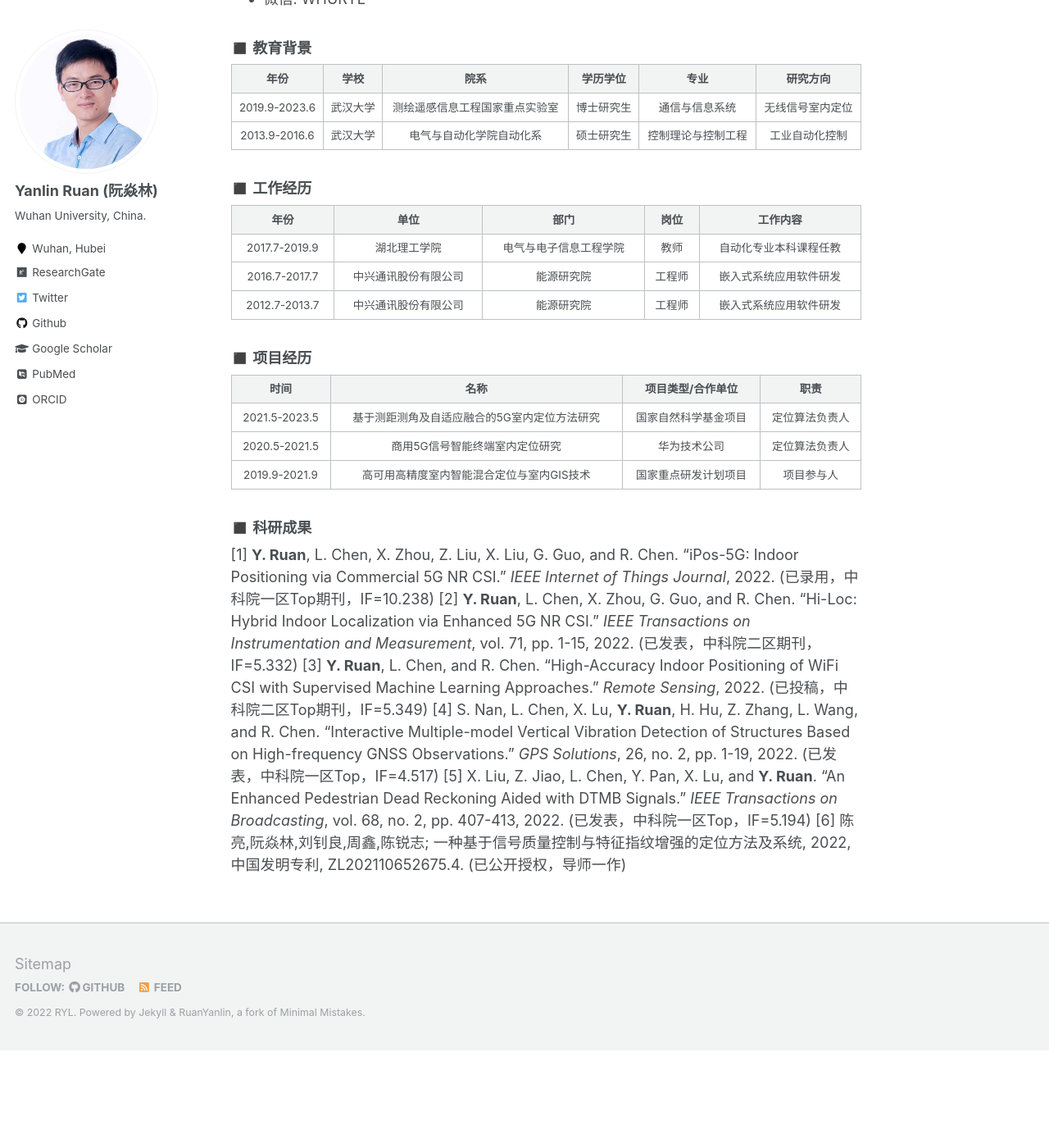
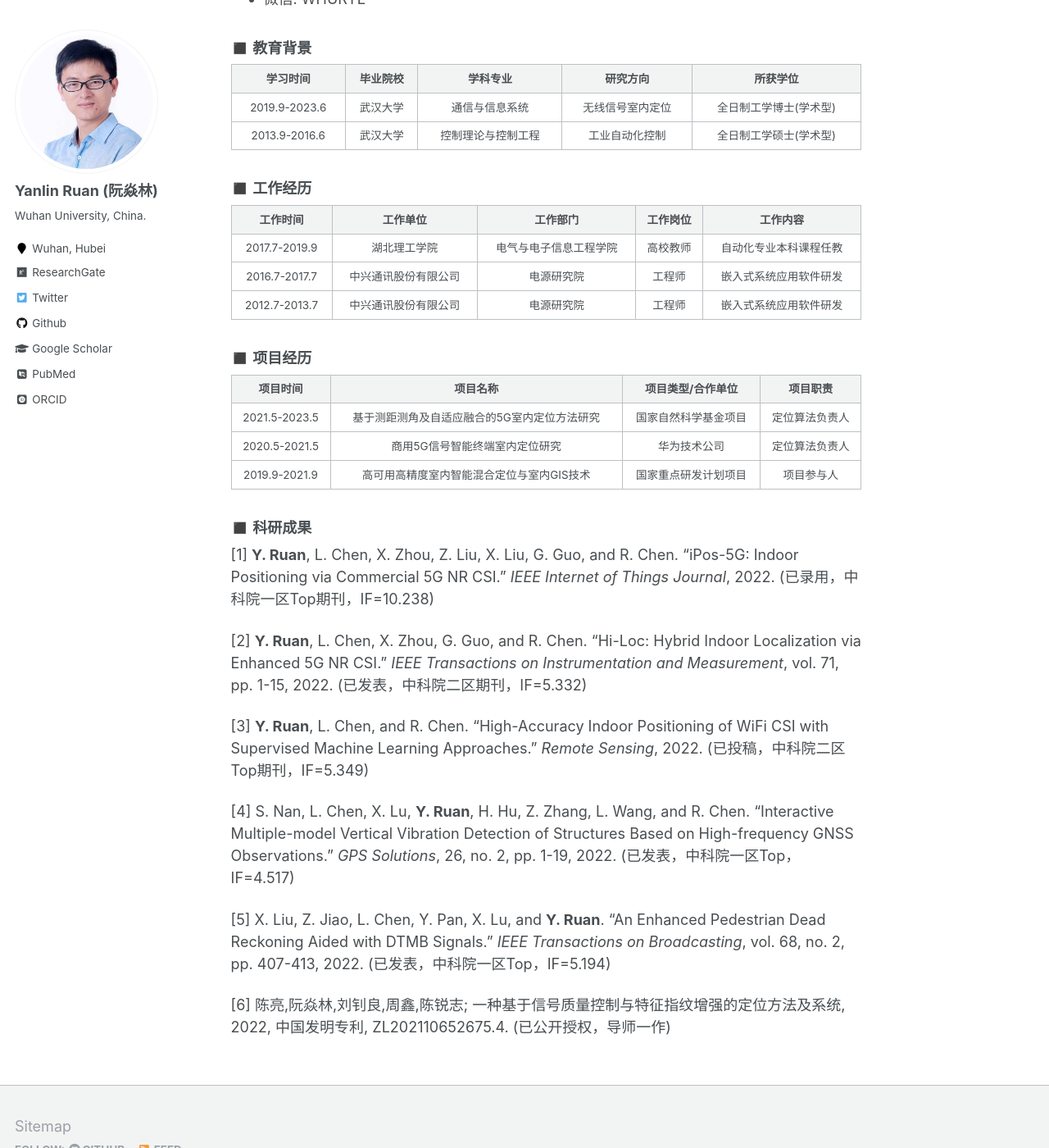
Before and after one commit to whuryl/whuryl.github.io, a Jekyll site: the page built from _pages/about.md, in a window 1280 px wide and 1400 px high, scrolled down 680 px. Shown: the whole window at 82% size. Built offline with Jekyll 4.4.1, drawn with Linux system fonts in a browser that asks for light colours; some web fonts are replaced; before the commit the page ends 1961 px from its top, so only the background shows below that.

Commit message:
Update about.md

```diff
--- a/_pages/about.md
+++ b/_pages/about.md
@@ -25,22 +25,22 @@ I received an M.S. degree in the major of Control Theory and Control Engineering
 
 ### ◼️ 教育背景
 
-|年份|学校|院系|学历学位|专业|研究方向|
-|:-:|:-:|:-:|:-:|:-:|:-:|
-|2019.9-2023.6|武汉大学|测绘遥感信息工程国家重点实验室|博士研究生|通信与信息系统|无线信号室内定位|
-|2013.9-2016.6|武汉大学|电气与自动化学院自动化系|硕士研究生|控制理论与控制工程|工业自动化控制|
+|学习时间|毕业院校|学科专业|研究方向|所获学位|
+|:-:|:-:|:-:|:-:|:-:|
+|2019.9-2023.6|武汉大学|通信与信息系统|无线信号室内定位|全日制工学博士(学术型)|
+|2013.9-2016.6|武汉大学|控制理论与控制工程|工业自动化控制|全日制工学硕士(学术型)|
 
 ### ◼️ 工作经历
 
-|年份|单位|部门|岗位|工作内容|
+|工作时间|工作单位|工作部门|工作岗位|工作内容|
 |:-:|:-:|:-:|:-:|:-:|
-|2017.7-2019.9|湖北理工学院|电气与电子信息工程学院|教师|自动化专业本科课程任教|
-|2016.7-2017.7|中兴通讯股份有限公司|能源研究院|工程师|嵌入式系统应用软件研发|
-|2012.7-2013.7|中兴通讯股份有限公司|能源研究院|工程师|嵌入式系统应用软件研发|
+|2017.7-2019.9|湖北理工学院|电气与电子信息工程学院|高校教师|自动化专业本科课程任教|
+|2016.7-2017.7|中兴通讯股份有限公司|电源研究院|工程师|嵌入式系统应用软件研发|
+|2012.7-2013.7|中兴通讯股份有限公司|电源研究院|工程师|嵌入式系统应用软件研发|
 
 ### ◼️ 项目经历
 
-|时间|名称|项目类型/合作单位|职责|
+|项目时间|项目名称|项目类型/合作单位|项目职责|
 |:-:|:-:|:-:|:-:|
 |2021.5-2023.5|基于测距测角及自适应融合的5G室内定位方法研究|国家自然科学基金项目|定位算法负责人|
 |2020.5-2021.5|商用5G信号智能终端室内定位研究|华为技术公司|定位算法负责人|
@@ -49,8 +49,13 @@ I received an M.S. degree in the major of Control Theory and Control Engineering
 ### ◼️ 科研成果
 
 [1]	**Y. Ruan**, L. Chen, X. Zhou, Z. Liu, X. Liu, G. Guo, and R. Chen. "iPos-5G: Indoor Positioning via Commercial 5G NR CSI." *IEEE Internet of Things Journal*, 2022. (已录用，中科院一区Top期刊，IF=10.238)
+
 [2]	**Y. Ruan**, L. Chen, X. Zhou, G. Guo, and R. Chen. "Hi-Loc: Hybrid Indoor Localization via Enhanced 5G NR CSI." *IEEE Transactions on Instrumentation and Measurement*, vol. 71, pp. 1-15, 2022. (已发表，中科院二区期刊，IF=5.332)
+
 [3]	**Y. Ruan**, L. Chen, and R. Chen. "High-Accuracy Indoor Positioning of WiFi CSI with Supervised Machine Learning Approaches." *Remote Sensing*, 2022. (已投稿，中科院二区Top期刊，IF=5.349)
+
 [4]	S. Nan, L. Chen, X. Lu, **Y. Ruan**, H. Hu, Z. Zhang, L. Wang, and R. Chen. "Interactive Multiple-model Vertical Vibration Detection of Structures Based on High-frequency GNSS Observations." *GPS Solutions*, 26, no. 2, pp. 1-19, 2022. (已发表，中科院一区Top，IF=4.517)
+
 [5]	X. Liu, Z. Jiao, L. Chen, Y. Pan, X. Lu, and **Y. Ruan**. "An Enhanced Pedestrian Dead Reckoning Aided with DTMB Signals." *IEEE Transactions on Broadcasting*, vol. 68, no. 2, pp. 407-413, 2022. (已发表，中科院一区Top，IF=5.194)
+
 [6]	陈亮,阮焱林,刘钊良,周鑫,陈锐志; 一种基于信号质量控制与特征指纹增强的定位方法及系统, 2022, 中国发明专利, ZL202110652675.4. (已公开授权，导师一作)
```
